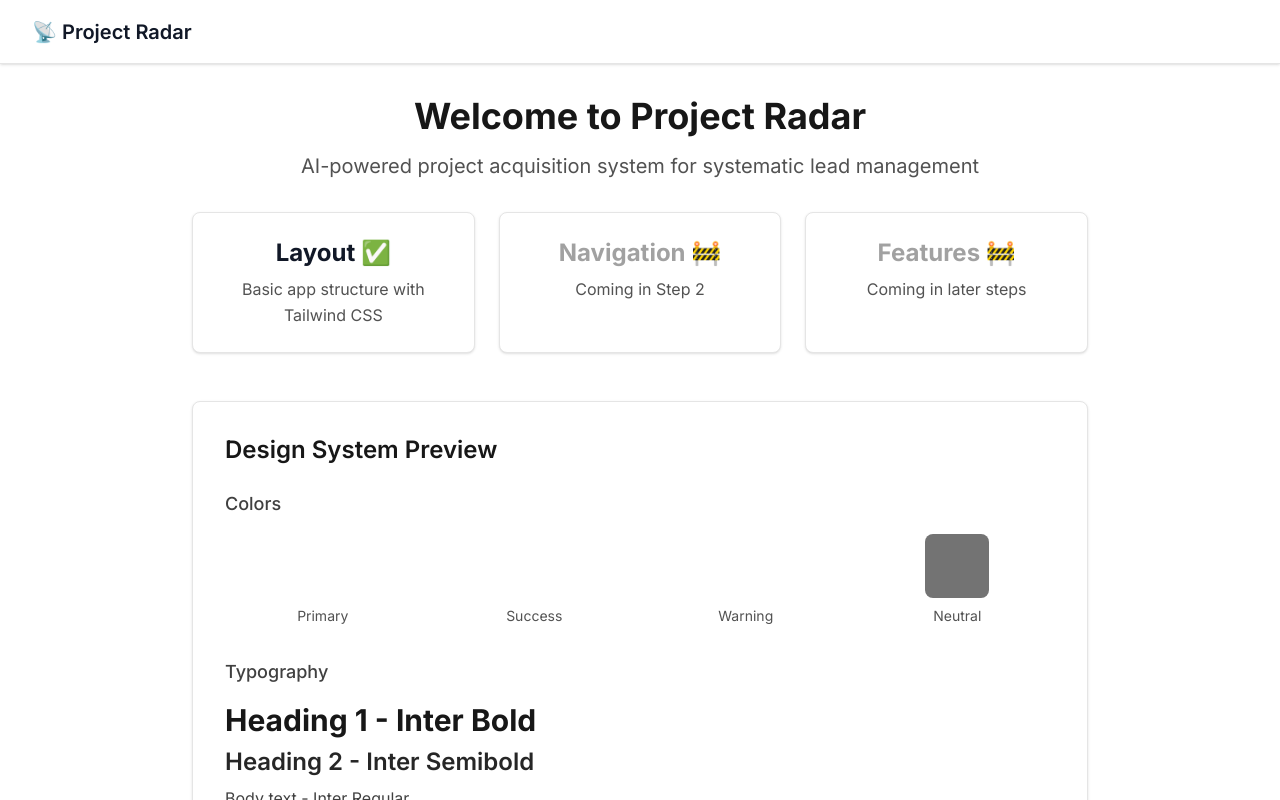
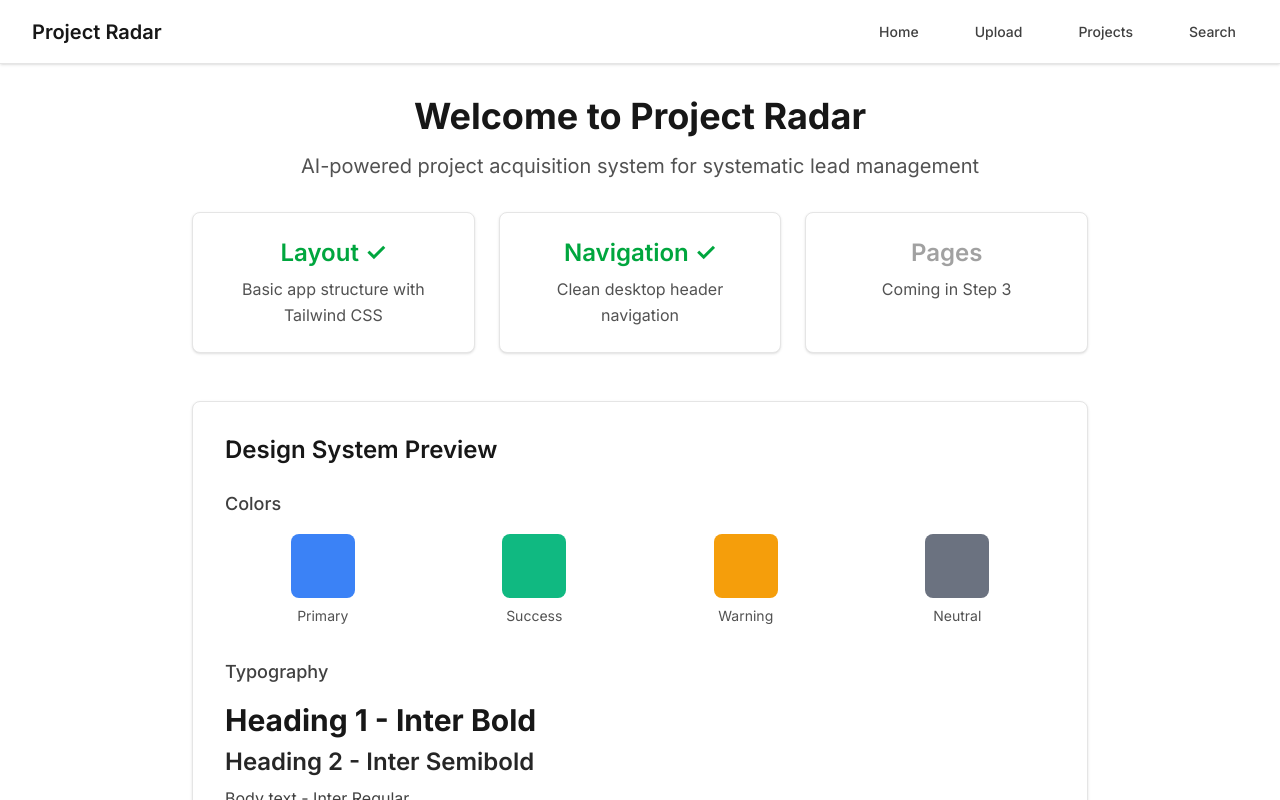
Before and after one commit to Netzalist-GmbH-Co-KG/ntlt.projectradar, a Next.js app in the folder src/ntlt.projectradar.frontend/: page / in a window 1280 px wide. Shown: the top 800 px of the page. Built offline with nearby package versions, Linux system fonts and the light colour scheme.

Commit message:
feat: added navigation

```diff
--- a/src/ntlt.projectradar.frontend/src/app/layout.tsx
+++ b/src/ntlt.projectradar.frontend/src/app/layout.tsx
@@ -1,6 +1,8 @@
 import type { Metadata } from "next";
 import { Inter } from "next/font/google";
 import "./globals.css";
+import Header from "../components/Navigation/Header";
+import Footer from "../components/Navigation/Footer";
 
 const inter = Inter({
   subsets: ["latin"],
@@ -21,30 +23,13 @@ export default function RootLayout({
   return (
     <html lang="en" className={inter.variable}>
       <body className="app-layout bg-neutral-50 text-neutral-900 antialiased">
-        {/* Header Placeholder */}
-        <header className="h-16 bg-white border-b border-neutral-200 shadow-sm">
-          <div className="max-w-7xl mx-auto px-4 sm:px-6 lg:px-8 h-full flex items-center">
-            <div className="flex items-center space-x-4">
-              <h1 className="text-xl font-semibold text-primary-600">
-                📡 Project Radar
-              </h1>
-            </div>
-          </div>
-        </header>
+        <Header />
 
-        {/* Main Content */}
         <main className="main-content flex-1">
           {children}
         </main>
 
-        {/* Footer Placeholder */}
-        <footer className="h-12 bg-neutral-100 border-t border-neutral-200">
-          <div className="max-w-7xl mx-auto px-4 sm:px-6 lg:px-8 h-full flex items-center justify-center">
-            <p className="text-sm text-neutral-500">
-              Project Radar v0.1.0 © 2025
-            </p>
-          </div>
-        </footer>
+        <Footer />
       </body>
     </html>
   );
--- a/src/ntlt.projectradar.frontend/src/app/page.tsx
+++ b/src/ntlt.projectradar.frontend/src/app/page.tsx
@@ -12,10 +12,9 @@ export default function HomePage() {
           </p>
 
           {/* Status Cards */}
-          <div className="grid md:grid-cols-3 gap-6 mt-8">
-            <div className="bg-white rounded-lg shadow-sm border border-neutral-200 p-6">
-              <div className="text-2xl font-bold text-primary-600 mb-2">
-                Layout ✅
+          <div className="grid md:grid-cols-3 gap-6 mt-8">            <div className="bg-white rounded-lg shadow-sm border border-neutral-200 p-6">
+              <div className="text-2xl font-semibold text-green-600 mb-2">
+                Layout ✓
               </div>
               <p className="text-neutral-600">
                 Basic app structure with Tailwind CSS
@@ -23,20 +22,19 @@ export default function HomePage() {
             </div>
 
             <div className="bg-white rounded-lg shadow-sm border border-neutral-200 p-6">
-              <div className="text-2xl font-bold text-neutral-400 mb-2">
-                Navigation 🚧
+              <div className="text-2xl font-semibold text-green-600 mb-2">
+                Navigation ✓
               </div>
               <p className="text-neutral-600">
-                Coming in Step 2
+                Clean desktop header navigation
               </p>
             </div>
-
-            <div className="bg-white rounded-lg shadow-sm border border-neutral-200 p-6">
-              <div className="text-2xl font-bold text-neutral-400 mb-2">
-                Features 🚧
+              <div className="bg-white rounded-lg shadow-sm border border-neutral-200 p-6">
+              <div className="text-2xl font-semibold text-neutral-400 mb-2">
+                Pages
               </div>
               <p className="text-neutral-600">
-                Coming in later steps
+                Coming in Step 3
               </p>
             </div>
           </div>
@@ -47,25 +45,24 @@ export default function HomePage() {
           <h2 className="text-2xl font-semibold text-neutral-900 mb-6">
             Design System Preview
           </h2>
-
-          {/* Color Palette */}
+            {/* Color Palette */}
           <div className="mb-8">
             <h3 className="text-lg font-medium text-neutral-700 mb-4">Colors</h3>
             <div className="grid grid-cols-2 md:grid-cols-4 gap-4">
               <div className="text-center">
-                <div className="w-16 h-16 bg-primary-500 rounded-lg mx-auto mb-2"></div>
+                <div className="w-16 h-16 rounded-lg mx-auto mb-2" style={{backgroundColor: '#3b82f6'}}></div>
                 <p className="text-sm text-neutral-600">Primary</p>
               </div>
               <div className="text-center">
-                <div className="w-16 h-16 bg-secondary-500 rounded-lg mx-auto mb-2"></div>
+                <div className="w-16 h-16 rounded-lg mx-auto mb-2" style={{backgroundColor: '#10b981'}}></div>
                 <p className="text-sm text-neutral-600">Success</p>
               </div>
               <div className="text-center">
-                <div className="w-16 h-16 bg-accent-500 rounded-lg mx-auto mb-2"></div>
+                <div className="w-16 h-16 rounded-lg mx-auto mb-2" style={{backgroundColor: '#f59e0b'}}></div>
                 <p className="text-sm text-neutral-600">Warning</p>
               </div>
               <div className="text-center">
-                <div className="w-16 h-16 bg-neutral-500 rounded-lg mx-auto mb-2"></div>
+                <div className="w-16 h-16 rounded-lg mx-auto mb-2" style={{backgroundColor: '#6b7280'}}></div>
                 <p className="text-sm text-neutral-600">Neutral</p>
               </div>
             </div>
--- /dev/null
+++ b/src/ntlt.projectradar.frontend/src/components/Navigation/Footer.tsx
@@ -0,0 +1,17 @@
+interface FooterProps {
+  className?: string;
+}
+
+export default function Footer({ className = '' }: FooterProps) {
+  return (
+    <footer className={`h-12 bg-neutral-100 border-t border-neutral-200 ${className}`}>
+      <div className="max-w-7xl mx-auto px-4 sm:px-6 lg:px-8 h-full">
+        <div className="flex items-center justify-center h-full">
+          <p className="text-sm text-neutral-500">
+            Project Radar v0.1.0 © 2025
+          </p>
+        </div>
+      </div>
+    </footer>
+  );
+}
--- /dev/null
+++ b/src/ntlt.projectradar.frontend/src/components/Navigation/Header.tsx
@@ -0,0 +1,67 @@
+'use client';
+
+interface HeaderProps {
+  // Future: currentPath for active navigation state
+  className?: string;
+}
+
+export default function Header({ className = '' }: HeaderProps) {  const navigationItems = [
+    { name: 'Home', href: '/' },
+    { name: 'Upload', href: '/upload' },
+    { name: 'Projects', href: '/projects' },
+    { name: 'Search', href: '/search' },
+  ];
+
+  return (
+    <header className={`h-16 bg-white border-b border-neutral-200 shadow-sm ${className}`}>
+      <div className="max-w-7xl mx-auto px-4 sm:px-6 lg:px-8 h-full">
+        <div className="flex items-center justify-between h-full">          {/* Logo/Brand */}
+          <div className="flex items-center">
+            <h1 className="text-xl font-semibold text-neutral-900">
+              Project Radar
+            </h1>
+          </div>
+
+          {/* Desktop Navigation */}
+          <nav className="hidden md:flex items-center space-x-8">            {navigationItems.map((item) => (
+              <a
+                key={item.name}
+                href={item.href}
+                className="px-3 py-2 rounded-md text-sm font-medium text-neutral-700 hover:text-neutral-900 hover:bg-neutral-100 transition-colors duration-200"
+              >
+                {item.name}
+              </a>
+            ))}
+          </nav>
+
+          {/* Mobile Menu Button (Placeholder for Step 4) */}
+          <div className="md:hidden">
+            <button
+              type="button"
+              className="inline-flex items-center justify-center p-2 rounded-md text-neutral-400 hover:text-neutral-500 hover:bg-neutral-100 focus:outline-none focus:ring-2 focus:ring-inset focus:ring-primary-500"
+              aria-expanded="false"
+            >
+              <span className="sr-only">Open main menu</span>
+              {/* Hamburger icon */}
+              <svg
+                className="h-6 w-6"
+                xmlns="http://www.w3.org/2000/svg"
+                fill="none"
+                viewBox="0 0 24 24"
+                stroke="currentColor"
+                aria-hidden="true"
+              >
+                <path
+                  strokeLinecap="round"
+                  strokeLinejoin="round"
+                  strokeWidth={2}
+                  d="M4 6h16M4 12h16M4 18h16"
+                />
+              </svg>
+            </button>
+          </div>
+        </div>
+      </div>
+    </header>
+  );
+}
```
